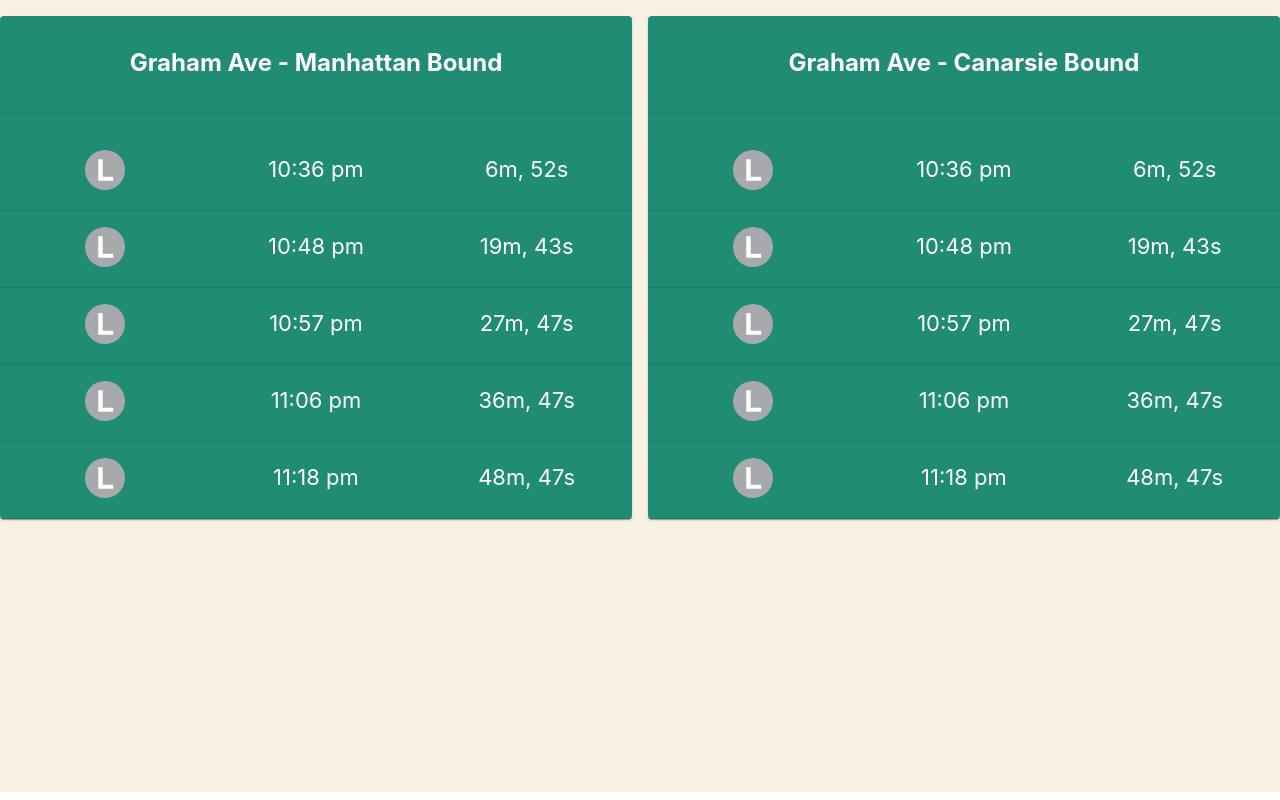
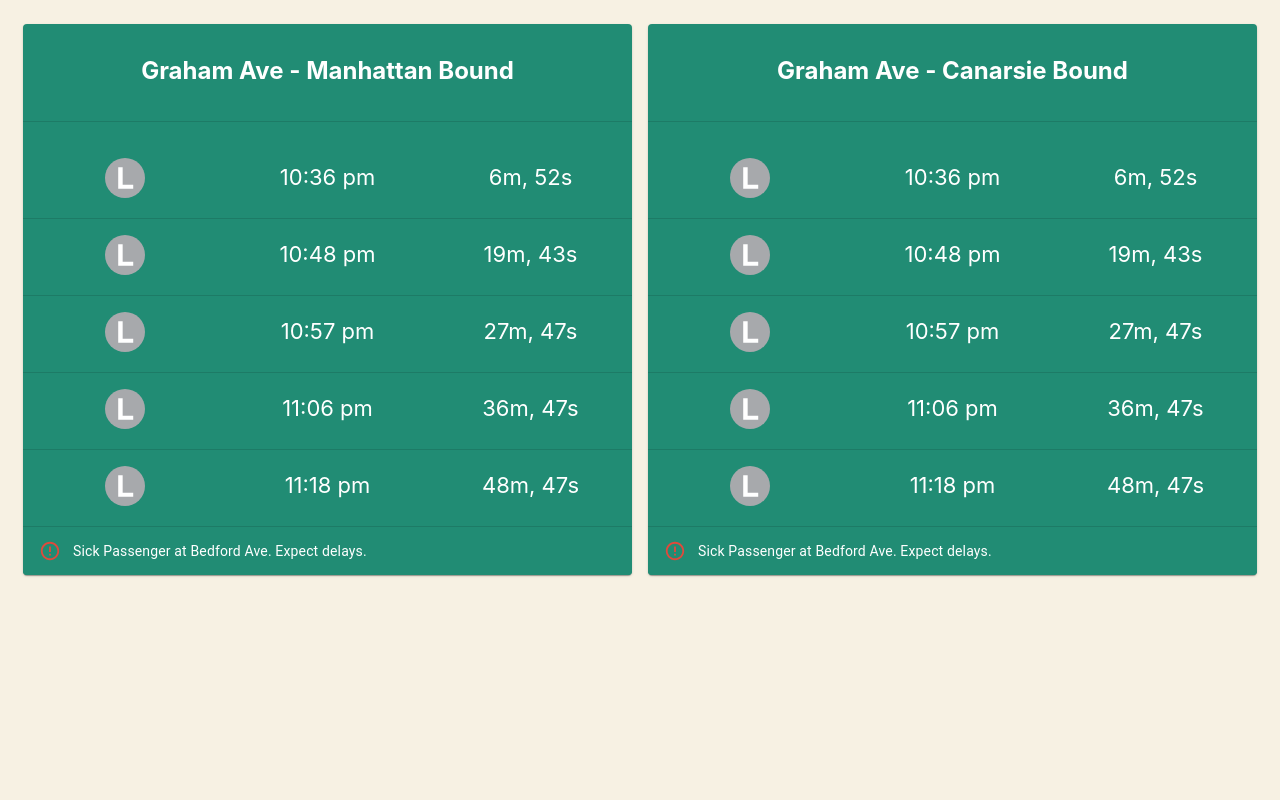
Before and after one commit to mattjaikaran/mta-dashboard, a React (Create React App) app in the folder client/: page / in a window 1280 px wide. Built offline with nearby package versions, Linux system fonts and the light colour scheme.

Commit message:
added delay component and wired up functionality and props

```diff
--- a/client/src/App.js
+++ b/client/src/App.js
@@ -6,16 +6,18 @@ import { makeStyles } from '@material-ui/core/styles'
 
 const useStyles = makeStyles({
   root: {
-    padding: '15px',
+    padding: '0 15px',
+    width: '100%',
     margin: '0 auto',
     textAlign: 'center'
   },
 })
 
 function App() {
+  const classes = useStyles()
   return (
     <Grid
-      className="App"
+      className={`${classes.root} App`}
       container
       spacing={2}>
       <Subway
--- /dev/null
+++ b/client/src/components/Delay.js
@@ -0,0 +1,22 @@
+import React from 'react'
+import Alert from '@material-ui/lab/Alert'
+import { makeStyles } from '@material-ui/core/styles'
+
+const useStyles = makeStyles({
+  errorMessage: {
+    '&:last-child': {
+      border: '0 !important'
+    }
+  }
+})
+
+const Delay = (props) => {
+  const classes = useStyles()
+  return (
+    <Alert className={classes.errorMessage} severity="error">
+      {props.message || 'There is a delay.'}
+    </Alert>
+  )
+}
+
+export default Delay
--- a/client/src/components/Subway.js
+++ b/client/src/components/Subway.js
@@ -6,6 +6,7 @@ import Grid from '@material-ui/core/Grid'
 import Divider from '@material-ui/core/Divider'
 import Alert from '@material-ui/lab/Alert'
 import { useInterval } from '../hooks/useInterval'
+import Delay from './Delay'
 const LTrainImg = require('../assets/L.svg')
 
 const useStyles = makeStyles({
@@ -34,14 +35,18 @@ const useStyles = makeStyles({
   },
   trainTime: {
     listStyleType: 'none',
+    '&:last-child': {
+      border: 'none'
+    }
   },
   text: {
     marginTop: '1em',
     fontSize: '22px'
   },
   errorMessage: {
-    marginTop: '10px',
-    textAlign: 'center'
+    textAlign: 'center',
+    borderTop: 'none',
+    borderBottom: '1px solid rgba(0, 0, 0, 0.12)'
   }
 })
 
@@ -65,6 +70,7 @@ const staticData = {
 const Subway = (props) => {
   const [subwayData, setSubwayData] = useState(null)
   const [error, setError] = useState(false)
+  const [delay, setDelay] = useState(false)
   const { station, direction } = props
   const classes = useStyles()
 
@@ -129,10 +135,13 @@ const Subway = (props) => {
           )}
           {error && (
             <Alert className={classes.errorMessage} severity="error">
-              Something went wrong.
+              API Error. Something went wrong.
             </Alert>
           )}
         </ul>
+        {!delay ? (
+          <Delay message={`Sick Passenger at Bedford Ave. Expect delays.`} />
+        ) : null}
       </Paper>
     </Grid>
   )
```
